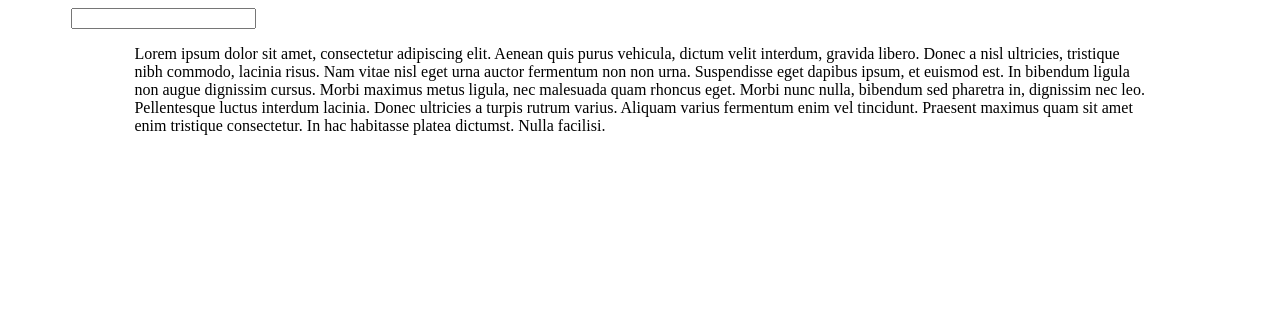
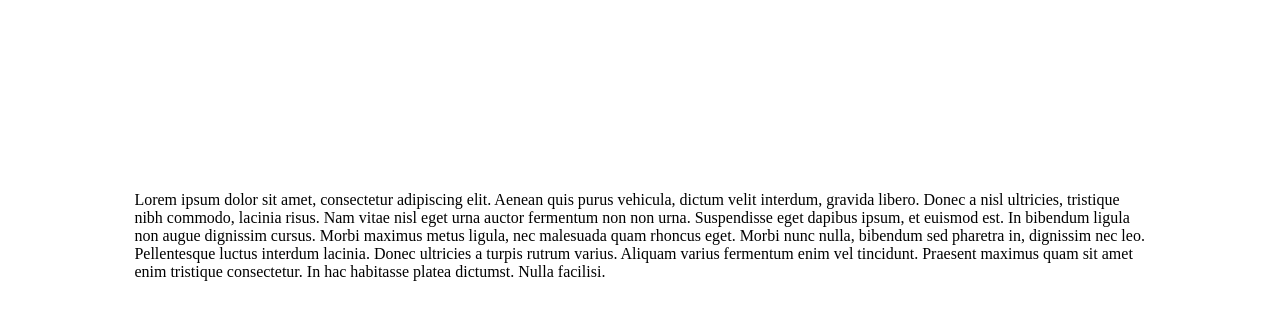
Before and after one commit to ankailou/Yankai, a website: page data/new-tab.html in a window 1280 px wide. Drawn offline with Linux system fonts and the light colour scheme.

Commit message:
Basic styles for input

```diff
--- a/data/style.scss
+++ b/data/style.scss
@@ -2,6 +2,16 @@
 
 .bar {
   @include container(90%);
+
+  margin-top: 2em;
+  margin-bottom: 2em;
+
+  input {
+    border: medium none;
+    padding: 1em 1.5em;
+    width: 100%;
+    font-size: 1.1em;
+  }
 }
 
 .tableau {
```
Also changed, not shown: data/style.css.
